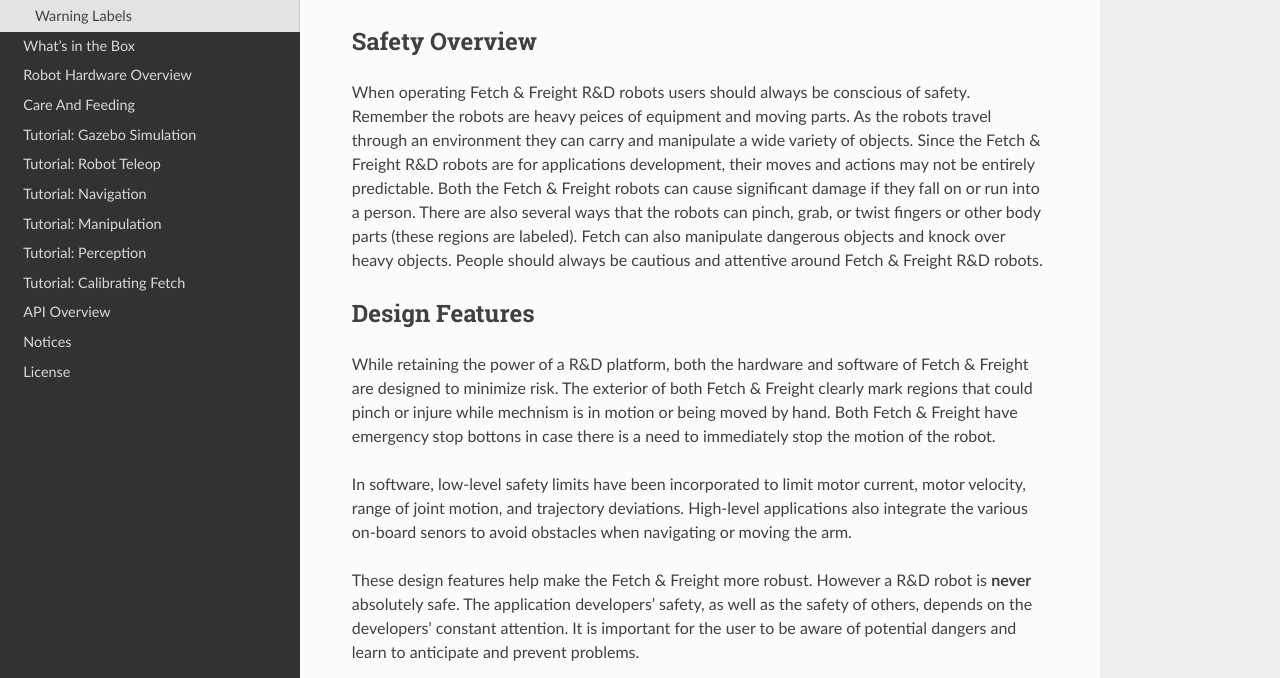
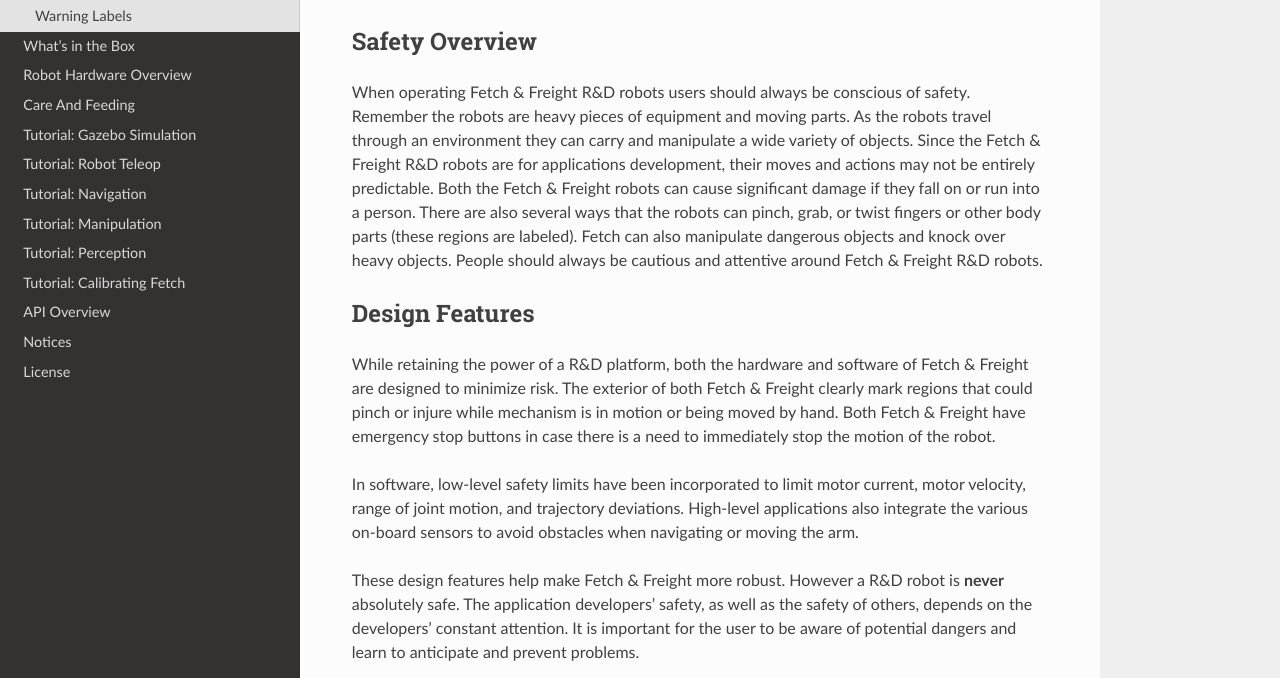
Before and after one commit to fetchrobotics/docs, a Sphinx documentation site: the page built from source/safety.rst, in a window 1280 px wide and 1400 px high. Shown: the part 279-957 px from the top of the window. Built offline with Sphinx 7.4.7 and the Read the Docs theme 2.0.0, drawn with Linux system fonts in a browser that asks for light colours; some of the changed text lies outside the part shown.

Commit message:
Fixes for various typos

```diff
--- a/source/mechanism_terminology.rst
+++ b/source/mechanism_terminology.rst
@@ -5,9 +5,9 @@
 joints, links, and coordinate frames. The robot URDF (unified robot
 description format) model specifies the attributes (kinematic tree,
 names, ranges, etc.) of the joints, links, and frames of the robot. A
-link element in the URDF describes a rigid body with interia, visual
+link element in the URDF describes a rigid body with inertia, visual
 features, and coordinate frames. A joint element in the URDF defines
-the kinematics, dynamics, saftey limits, and type (revolute,
+the kinematics, dynamics, safety limits, and type (revolute,
 continuous fixed, prismatic, floating, or planar). Fixed joints are
 typically used to describe the relationship between two rigidly joined
 components in the robot.
@@ -24,7 +24,7 @@
 
 Frames represent the coordinate frames of links, detected objects,
 sensors, or the location of another robot in the world. Frames are
-define relative to other frames and the transofrmations between each
+define relative to other frames and the transformations between each
 frame is tracked using tf.
 
 Joint
--- a/source/safety.rst
+++ b/source/safety.rst
@@ -13,7 +13,7 @@
 ---------------
 
 When operating Fetch & Freight R&D robots users should always be
-conscious of safety. Remember the robots are heavy peices of equipment
+conscious of safety. Remember the robots are heavy pieces of equipment
 and moving parts. As the robots travel through an environment they can
 carry and manipulate a wide variety of objects. Since the Fetch &
 Freight R&D robots are for applications development, their moves and
@@ -31,21 +31,20 @@
 While retaining the power of a R&D platform, both the hardware and
 software of Fetch & Freight are designed to minimize risk. The
 exterior of both Fetch & Freight clearly mark regions that could pinch
-or injure while mechnism is in motion or being moved by hand. Both
-Fetch & Freight have emergency stop bottons in case there is a need to
+or injure while mechanism is in motion or being moved by hand. Both
+Fetch & Freight have emergency stop buttons in case there is a need to
 immediately stop the motion of the robot.
 
 In software, low-level safety limits have been incorporated to limit
 motor current, motor velocity, range of joint motion, and trajectory
 deviations. High-level applications also integrate the various
-on-board senors to avoid obstacles when navigating or moving the arm.
+on-board sensors to avoid obstacles when navigating or moving the arm.
 
-These design features help make the Fetch & Freight more
-robust. However a R&D robot is **never** absolutely safe. The
-application developers' safety, as well as the safety of others,
-depends on the developers' constant attention. It is important for the
-user to be aware of potential dangers and learn to anticipate and
-prevent problems.
+These design features help make Fetch & Freight more robust. However a
+R&D robot is **never** absolutely safe. The application developers'
+safety, as well as the safety of others, depends on the developers'
+constant attention. It is important for the user to be aware of
+potential dangers and learn to anticipate and prevent problems.
 
 General Usage Guidelines
 ------------------------
--- a/source/sensors.rst
+++ b/source/sensors.rst
@@ -13,10 +13,10 @@
 IMU
 +++
 
-The mainboard of Fetch and Freight have a 6-axis interial measurement
+The mainboard of Fetch and Freight have a 6-axis inertial measurement
 unit (IMU). The gyroscope within the IMU is capable of measuring
-+/-2000 degrees per second, while the accelerometers are capable
-of measuriing +/-2g. See :ref:`imu_api` for details on the ROS API.
++/-2000 degrees per second, while the accelerometers are capable of
+measuring +/-2g. See :ref:`imu_api` for details on the ROS API.
 
 Speakers
 ++++++++
```
Also changed, not shown: other parts of source/safety.rst (+5 -5 lines), source/care_and_feeding.rst (+3 -5 lines), source/introduction.rst (+4 -4 lines), source/mechanical_spec.rst (+9 -9 lines).
